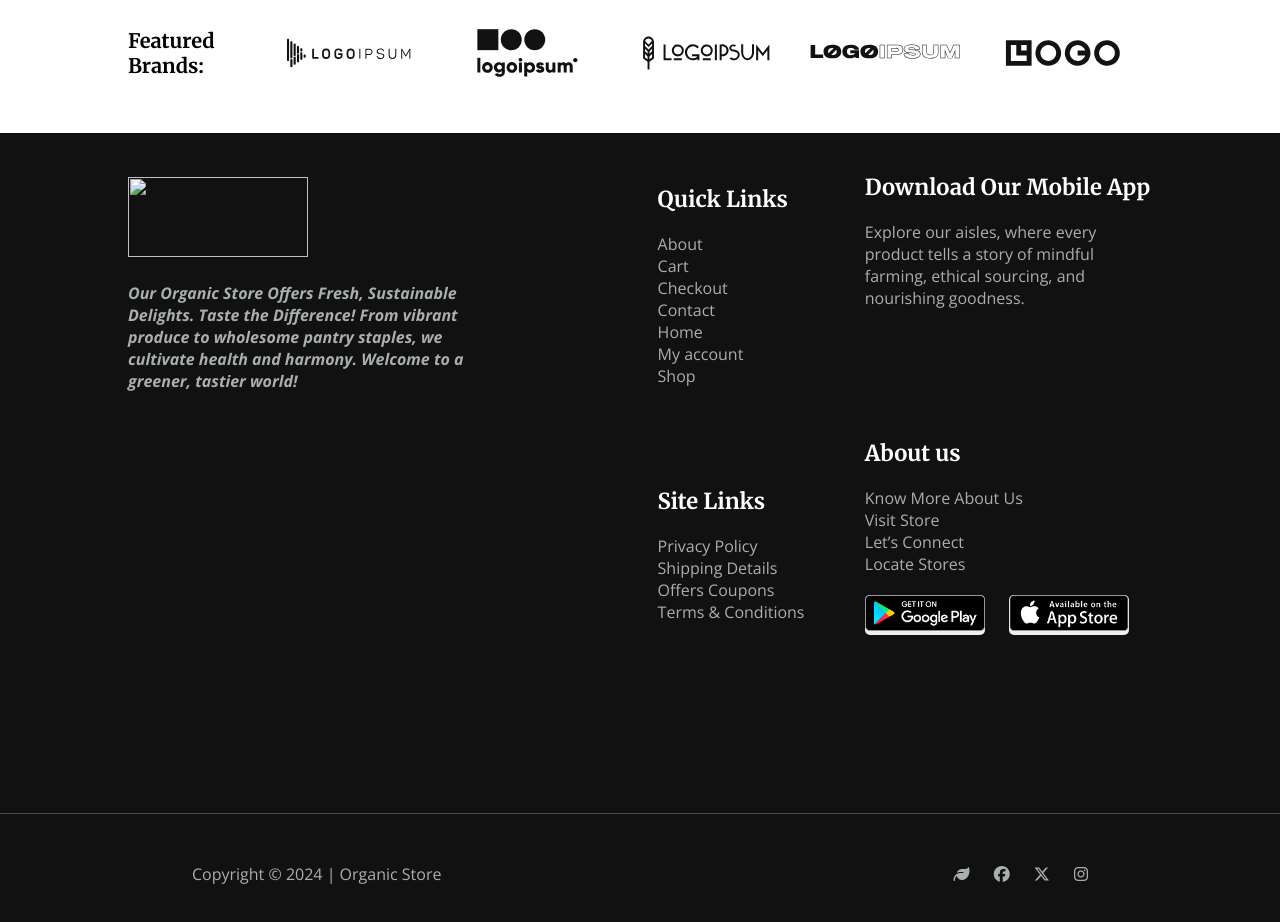
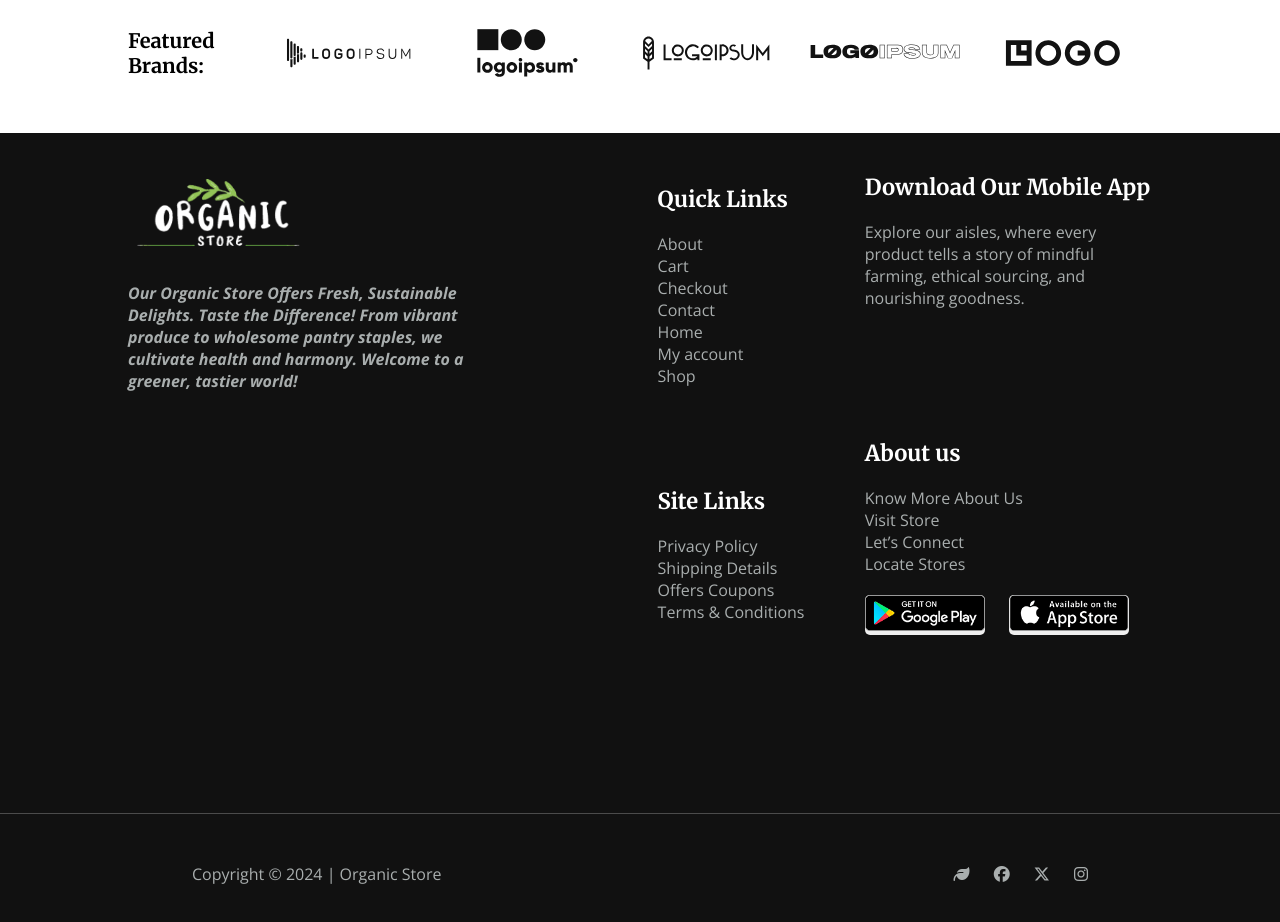
Before and after one commit to codersaradhi/Just_Ecommer_Design, a plain HTML site: page index.html in a window 1280 px wide. Shown: the part 4347-5269 px from the top of the page. Drawn offline with nearby package versions, Linux system fonts and the light colour scheme; the site is published under a folder, as on GitHub Pages, so addresses that start at the root find nothing.

Commit message:
footer changes

```diff
--- a/index.html
+++ b/index.html
@@ -273,7 +273,7 @@
     <div id="footer_page_outer">
         <div id="footer_page_inner">
             <div id="about_store_left">
-                <img id="store_logo" src="/images/store_footer_logo.png" alt="">
+                <img id="store_logo" src="./images/store_footer_logo.png" alt="">
                 <p>Our Organic Store Offers Fresh, Sustainable Delights. Taste the Difference! From vibrant produce to
                     wholesome pantry staples, we cultivate health and harmony. Welcome to a greener, tastier world!</p>
             </div>
```
